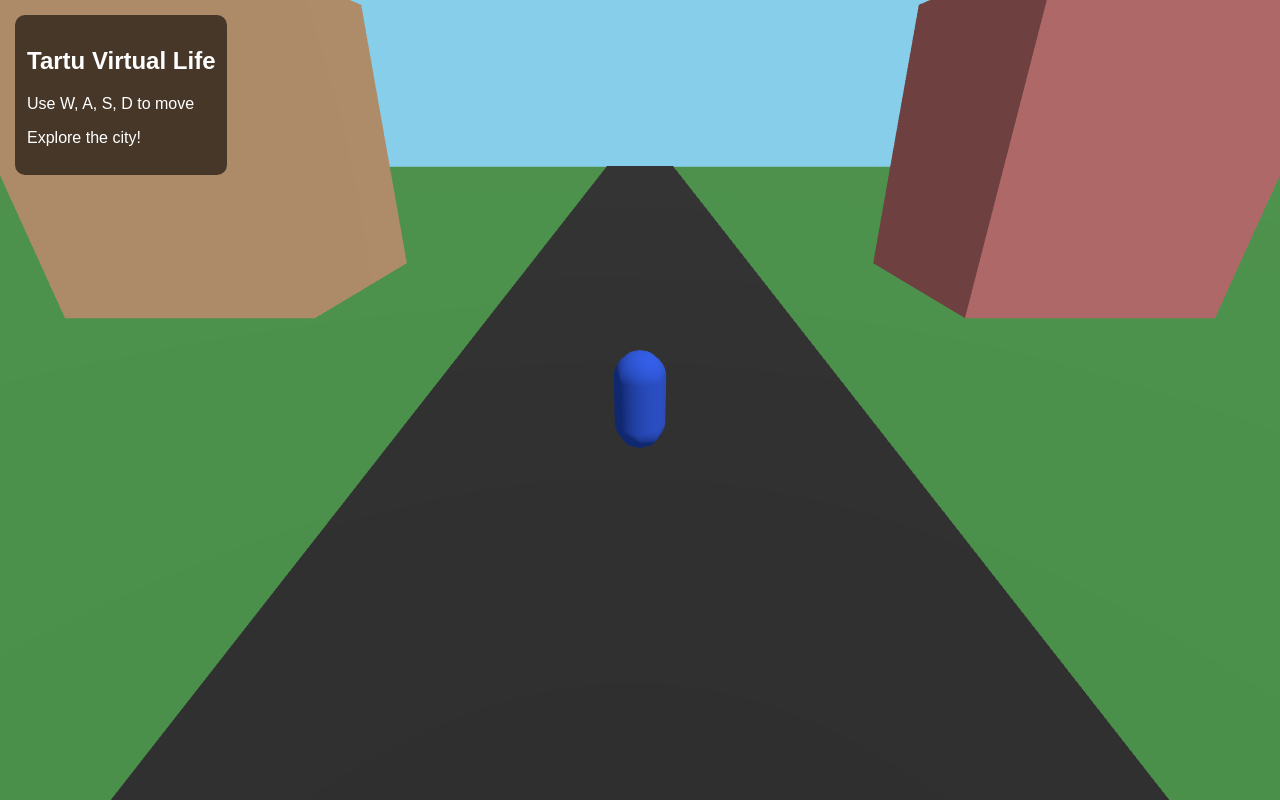
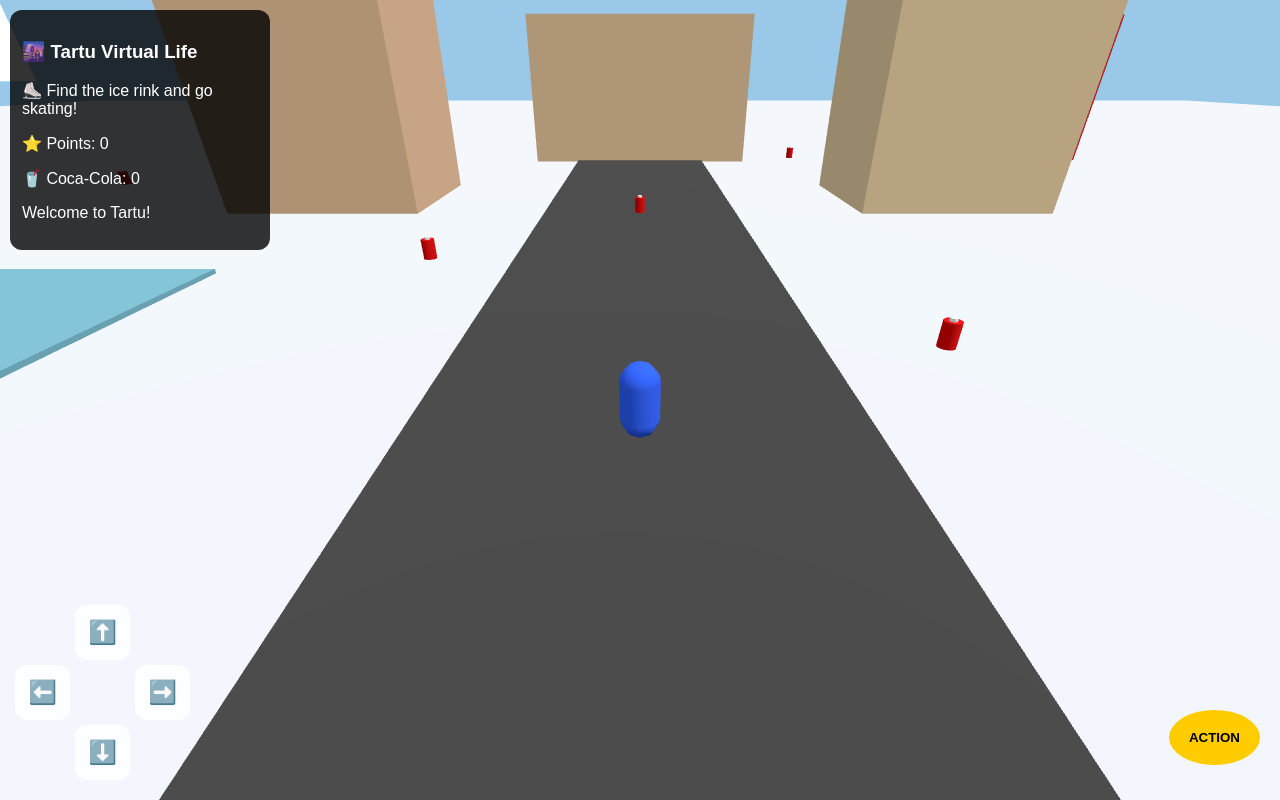
Before and after one commit to kris-wow/chrismas_tartu-, a plain HTML site: page index.html in a window 1280 px wide. Drawn offline with nearby package versions, Linux system fonts and the light colour scheme; animation ran at ten frames a second.

Commit message:
Remove info section and Three.js setup script
Removed the info div and the entire Three.js setup script for rendering the scene, camera, and player movement.

```diff
--- a/index.html
+++ b/index.html
@@ -3,137 +3,31 @@
 <head>
     <meta charset="UTF-8">
     <meta name="viewport" content="width=device-width, initial-scale=1.0">
+
     <title>Tartu Virtual Life</title>
 
     <style>
+        * {
+            box-sizing: border-box;
+        }
+
         body {
             margin: 0;
+            padding: 0;
             overflow: hidden;
             font-family: Arial, sans-serif;
+            background: #9ac8e8;
         }
 
-        #info {
-            position: absolute;
-            top: 15px;
-            left: 15px;
-            color: white;
-            background: rgba(0,0,0,0.6);
-            padding: 12px;
-            border-radius: 10px;
-            z-index: 1;
+        canvas {
+            display: block;
         }
     </style>
 </head>
 
 <body>
 
-<div id="info">
-    <h2>Tartu Virtual Life</h2>
-    <p>Use W, A, S, D to move</p>
-    <p>Explore the city!</p>
-</div>
+    <script type="module" src="game2.js"></script>
 
-<script type="module">
-
-import * as THREE from 'https://cdn.jsdelivr.net/npm/three@0.160.0/build/three.module.js';
-
-const scene = new THREE.Scene();
-scene.background = new THREE.Color(0x87ceeb);
-
-const camera = new THREE.PerspectiveCamera(
-    70,
-    window.innerWidth / window.innerHeight,
-    0.1,
-    1000
-);
-
-const renderer = new THREE.WebGLRenderer({ antialias: true });
-renderer.setSize(window.innerWidth, window.innerHeight);
-document.body.appendChild(renderer.domElement);
-
-// Lighting
-const light = new THREE.DirectionalLight(0xffffff, 2);
-light.position.set(10, 20, 10);
-scene.add(light);
-
-scene.add(new THREE.AmbientLight(0xffffff, 0.5));
-
-// Ground
-const ground = new THREE.Mesh(
-    new THREE.PlaneGeometry(200, 200),
-    new THREE.MeshStandardMaterial({ color: 0x55aa55 })
-);
-
-ground.rotation.x = -Math.PI / 2;
-scene.add(ground);
-
-// Road
-const road = new THREE.Mesh(
-    new THREE.BoxGeometry(12, 0.1, 200),
-    new THREE.MeshStandardMaterial({ color: 0x333333 })
-);
-
-road.position.y = 0.05;
-scene.add(road);
-
-// Buildings
-function createBuilding(x, z, color) {
-    const building = new THREE.Mesh(
-        new THREE.BoxGeometry(10, 12, 10),
-        new THREE.MeshStandardMaterial({ color })
-    );
-
-    building.position.set(x, 6, z);
-    scene.add(building);
-}
-
-createBuilding(-18, -15, 0xffcc99);
-createBuilding(18, -15, 0xff9999);
-createBuilding(-18, 15, 0xffffff);
-createBuilding(18, 15, 0xffdd66);
-
-// Player
-const player = new THREE.Mesh(
-    new THREE.CapsuleGeometry(0.6, 1.2, 4, 8),
-    new THREE.MeshStandardMaterial({ color: 0x3366ff })
-);
-
-player.position.set(0, 1.2, 0);
-scene.add(player);
-
-camera.position.set(0, 7, 12);
-camera.lookAt(player.position);
-
-// Movement
-const keys = {};
-
-window.addEventListener('keydown', e => keys[e.key.toLowerCase()] = true);
-window.addEventListener('keyup', e => keys[e.key.toLowerCase()] = false);
-
-function animate() {
-    requestAnimationFrame(animate);
-
-    if (keys['w']) player.position.z -= 0.15;
-    if (keys['s']) player.position.z += 0.15;
-    if (keys['a']) player.position.x -= 0.15;
-    if (keys['d']) player.position.x += 0.15;
-
-    camera.position.x = player.position.x;
-    camera.position.z = player.position.z + 12;
-    camera.position.y = 7;
-    camera.lookAt(player.position);
-
-    renderer.render(scene, camera);
-}
-
-animate();
-
-window.addEventListener('resize', () => {
-    camera.aspect = window.innerWidth / window.innerHeight;
-    camera.updateProjectionMatrix();
-    renderer.setSize(window.innerWidth, window.innerHeight);
-});
-
-</script>
 </body>
 </html>
```
